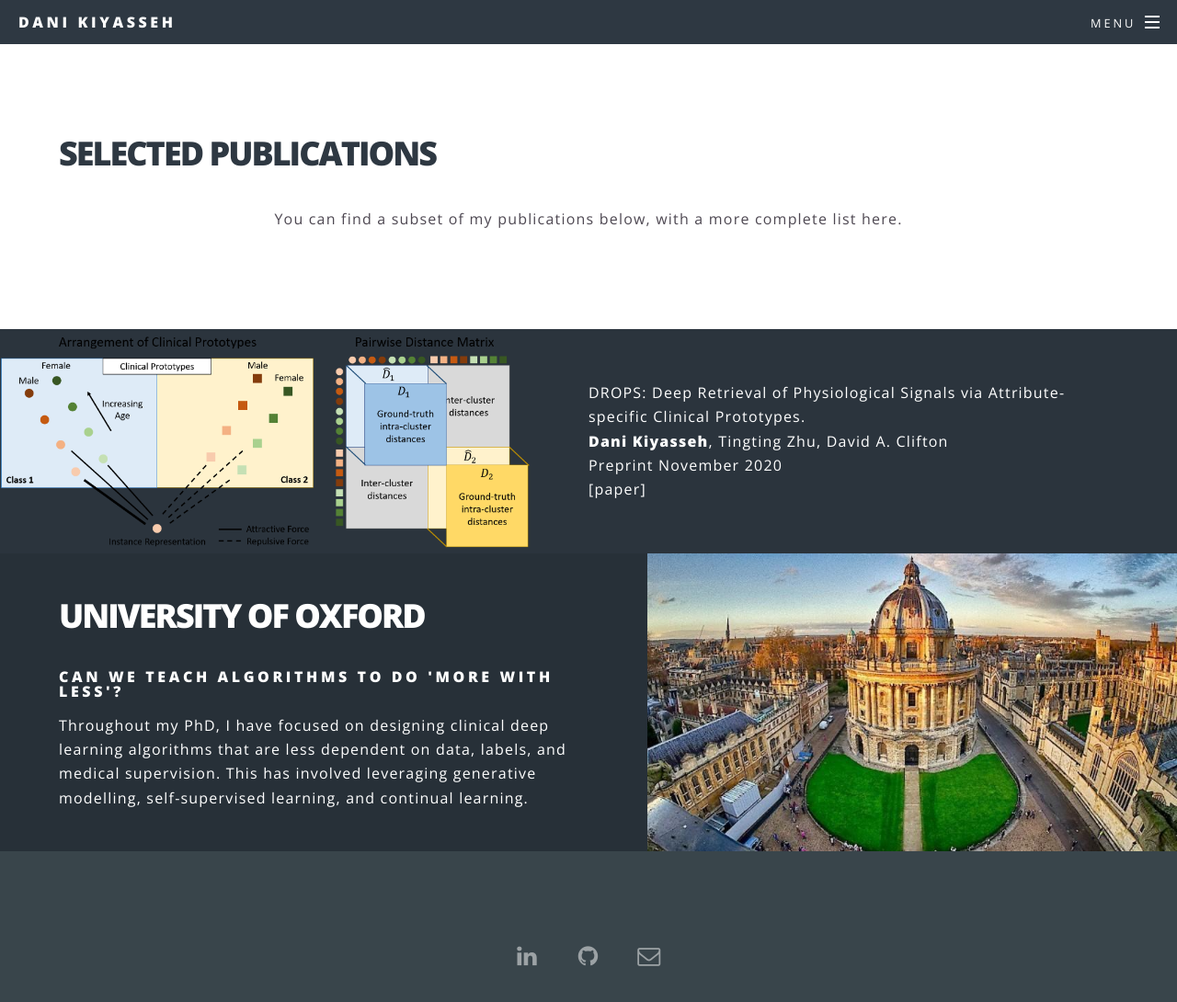
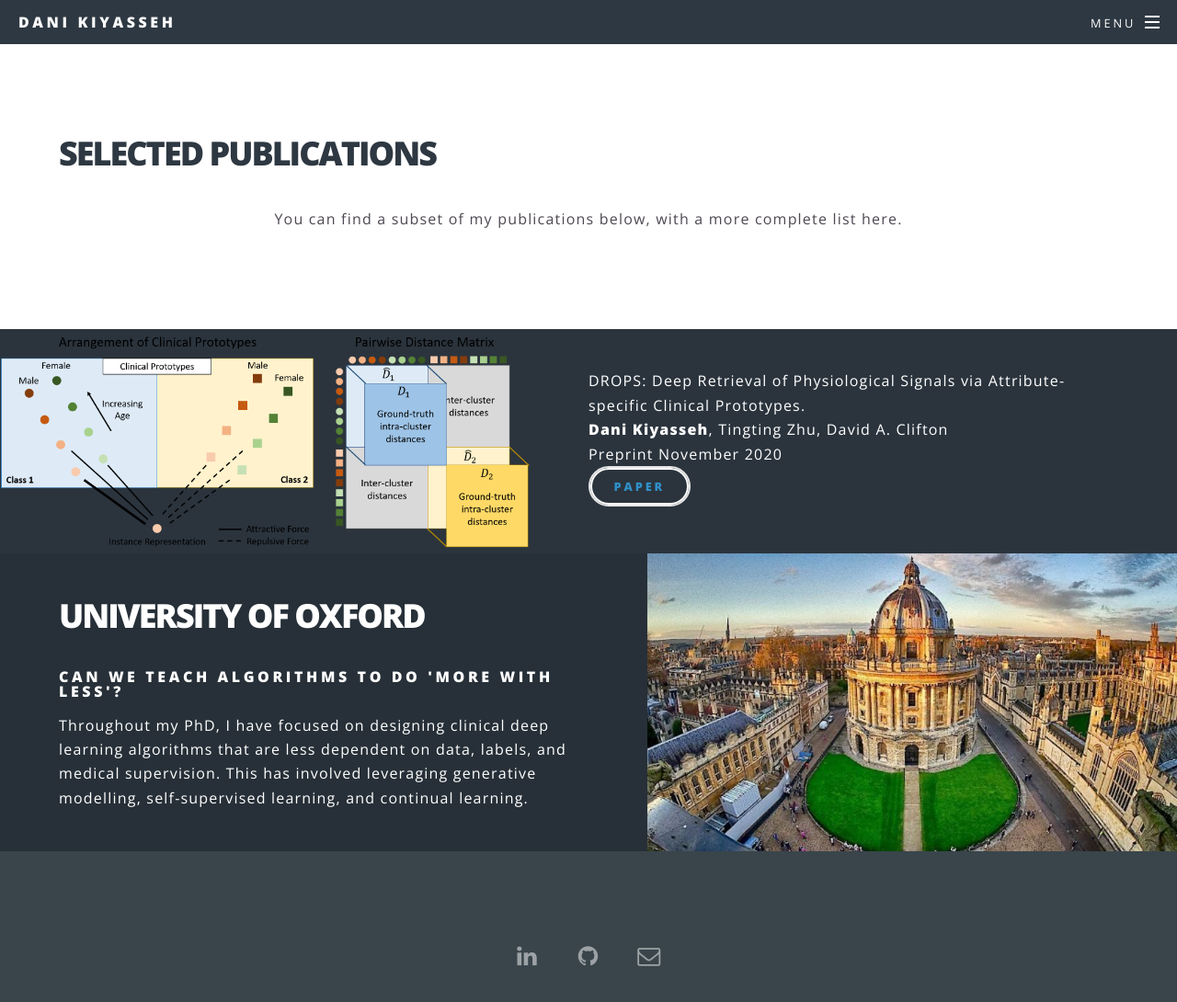
Before and after one commit to danikiyasseh/danikiyasseh.github.io, a Jekyll site: the page publications.html, which Jekyll copies as it is, in a window 1280 px wide and 1146 px high. Shown: the top 1090 px of the window at 92% size. Built offline with Jekyll 4.4.1, drawn with Linux system fonts in a browser that asks for light colours; a style sheet for code colours, icons or effects is not loaded.

Commit message:
Update publications.html

```diff
--- a/publications.html
+++ b/publications.html
@@ -91,7 +91,7 @@
 			        		<p><a href="https://arxiv.org/abs/2011.14230">DROPS: Deep Retrieval of Physiological Signals via Attribute-specific Clinical Prototypes.</a> <br />
 <b>						Dani Kiyasseh</b>, Tingting Zhu, David A. Clifton <br />
 						Preprint November 2020 <br />
-						[<a id="overwhite" href="https://arxiv.org/abs/2011.14230">paper</a>]
+						<a href="https://arxiv.org/abs/2011.14230" class="button style2"><b>paper</b></a>
 						</p>
 
 			        		</div>
```
